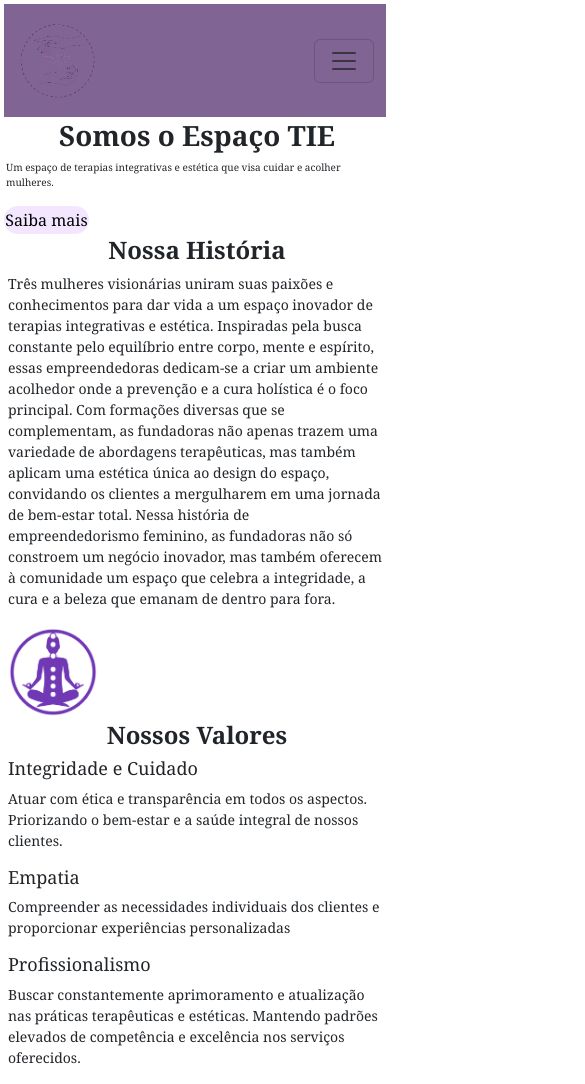
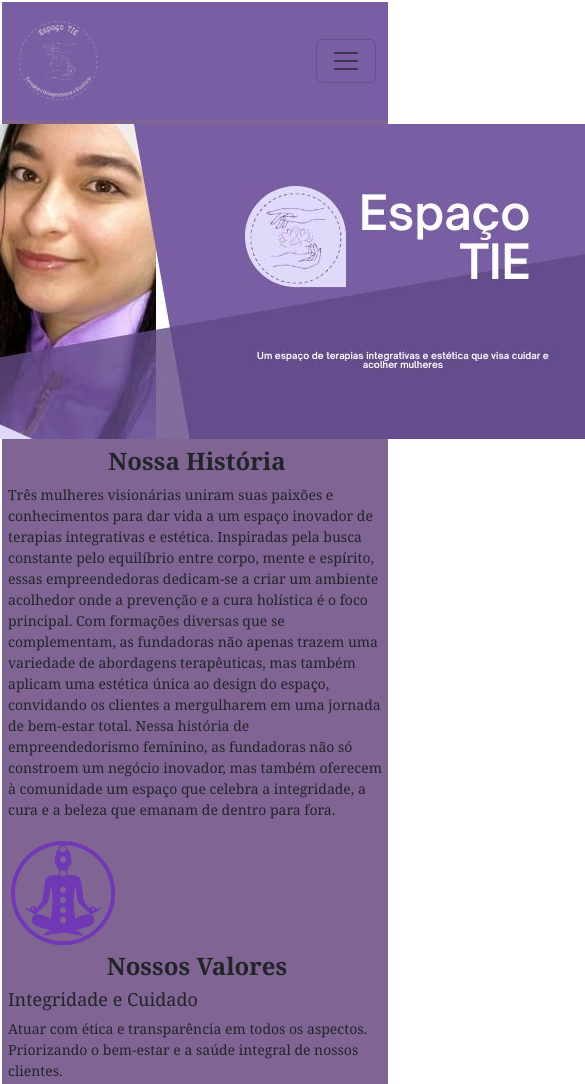
Before and after one commit to Fontana017/SiteEspacoTIE, a plain HTML site: page Index.html in a window 390 px wide. Shown: the top 1084 px of the page, 585 px wide, since content can reach past the window. Drawn offline with nearby package versions, Linux system fonts and the light colour scheme.

Commit message:
foi feito a estilização do site, arrumando o layout responsivel e centralizado as Div

```diff
--- a/Index.css
+++ b/Index.css
@@ -1,18 +1,41 @@
 * {
     border: 0;
     padding: 0;
-     margin: 2px;
+    margin: 2px;
+}
+
+:root {
+    --cor-primaria: #806494;
+    --cor-segundaria: #d397e7;
+    --cor-terciaria: rgb(243, 231, 255);
+    --cor-quarta: #795EA4;
+}
+
+.main{
+    min-width: 360px;
+    max-width: 852px;
+    margin: auto;
+    display:flex;
+    justify-content: center;
+    align-items: center;
+    flex-direction: column;
+    background-color: var(--cor-primaria);
 
 }
 
 .navbar {
-    background-color: #806494;
-
+    background-color: var(--cor-quarta);
+    max-width: 852px;
+    margin: auto;
+    display: flex;
+    justify-content: center;
+    align-items: center;
+    flex-direction: column;
 }
 
 .container-fluid .navbar-brand img {
-    width: 75px;
-    height: 75px;
+    width: 80px;
+    height: 80px;
 }
 
 .container-fluid .collapse .search {
@@ -25,7 +48,7 @@
 
 .container-fluid .collapse .search input[type="text"] {
     width: 38%;
-    background-color: #806494;
+    background-color: white;
     border-radius: 20px;
     text-align: center;
 }
@@ -38,6 +61,19 @@
 
 .title {
     font-family: Georgia, 'Times New Roman', Times, serif;
+     display: flex;
+    justify-content: center;
+    align-items: center;
+    display: flex;
+    flex-direction: column;
+
+}
+
+.title img {
+    max-width: 860px;
+    min-width: 342px;
+
+
 }
 
 .title h1 {
@@ -50,11 +86,16 @@
 }
 
 .title button {
-    background-color: rgb(243, 231, 255);
+    background-color: var(--cor-terciaria);
     width: 85px;
     height: 28px;
     border-radius: 15px;
+
 }
+
+/* .title button: :hover {
+    background-color:  var(--cor-primaria);
+} */
 
 .title p {
     font-size: 10px;
@@ -81,5 +122,11 @@
     font-size: 14px;
 }
 
-/* background-color: #d397e7;
+.sobre .hitory img {
+    width: 110px;
+    height: 110px;
+
+}
+
+/* background-color: ;
 #806494 */
--- a/Index.html
+++ b/Index.html
@@ -17,9 +17,9 @@
 <body>
     <!-- Começo menu -->
 
-        <nav class="navbar navbar-expand-lg  ">
+    <nav class="navbar ">
         <div class="container-fluid">
-                <a class="navbar-brand" href="#"><img src="Favcon.PNG" alt="logo da empresa"></a>
+            <a class="navbar-brand" href="#"><img src="LogoBranca.png" alt="logo da empresa"></a>
             <button class="navbar-toggler" type="button" data-bs-toggle="collapse"
                 data-bs-target="#navbarSupportedContent" aria-controls="navbarSupportedContent" aria-expanded="false"
                 aria-label="Toggle navigation">
@@ -41,22 +41,19 @@
                     <li class="nav-item">
                         <a class="nav-link active" aria-current="page" href="#">Contato</a>
                     </li>
-
-
                 </ul>
                 <div class="search"><input type="text" placeholder="Pesquisar palavra">
                     <Button class="search"><img src="lupa.png"></Button>
                 </div>
             </div>
-
+        </div>
         </div>
     </nav>
+    <div class="main">
         <!--Fim menu-->
         <!-- Apresentação da empresa -->
         <div class="title">
-        <h1>Somos o Espaço TIE</h1>
-        <p> Um espaço de terapias integrativas e estética que visa cuidar e acolher mulheres.</p>
-        <button>Saiba mais</button>
+            <img src="TitleIMG.jpg">
         </div>
         <!-- Fim da apresentação -->
 
@@ -66,20 +63,23 @@
             <Div class="hitory">
                 <h2>Nossa História</h2>
                 <p>Três mulheres visionárias uniram suas paixões e conhecimentos para dar vida a um espaço inovador de
-                terapias integrativas e estética. Inspiradas pela busca constante pelo equilíbrio entre corpo, mente e
+                    terapias integrativas e estética. Inspiradas pela busca constante pelo equilíbrio entre corpo, mente
+                    e
                     espírito, essas empreendedoras dedicam-se a criar um ambiente acolhedor onde a prevenção e a cura
                     holística é o foco principal.
-                Com formações diversas que se complementam, as fundadoras não apenas trazem uma variedade de abordagens
+                    Com formações diversas que se complementam, as fundadoras não apenas trazem uma variedade de
+                    abordagens
                     terapêuticas, mas também aplicam uma estética única ao design do espaço, convidando os clientes a
                     mergulharem em uma jornada de bem-estar total.
                     Nessa história de empreendedorismo feminino, as fundadoras não só constroem um negócio inovador, mas
-                também oferecem à comunidade um espaço que celebra a integridade, a cura e a beleza que emanam de dentro
+                    também oferecem à comunidade um espaço que celebra a integridade, a cura e a beleza que emanam de
+                    dentro
                     para fora.</p>
                 <img src="Corpo menrte e espirito.png" alt="Corpo Mente e Espirito" width="90px" height="90px">
             </Div>
             <!-- Fim da historia -->
 
-        <div>
+            <div class="Valores">
                 <h2>Nossos Valores</h2>
                 <h4>Integridade e Cuidado</h4>
                 <p>Atuar com ética e transparência em todos os aspectos. Priorizando o bem-estar e a saúde integral de
@@ -87,11 +87,19 @@
                 <h4>Empatia</h4>
                 <p>Compreender as necessidades individuais dos clientes e proporcionar experiências personalizadas</p>
                 <h4>Profissionalismo</h4>
-            <p>Buscar constantemente aprimoramento e atualização nas práticas terapêuticas e estéticas. Mantendo padrões
+                <p>Buscar constantemente aprimoramento e atualização nas práticas terapêuticas e estéticas. Mantendo
+                    padrões
                     elevados de competência e excelência nos serviços oferecidos.</p>
 
             </Div>
+
+            <div class="equipe">
+                <h2>Conheça nossa equipe de especialistas </h2>
+                <img src="" alt="">
+                <img src="" alt="">
             </div>
+        </div>
+
         <!-- Fim da div sobre a empresa -->
         <script src="https://cdn.jsdelivr.net/npm/bootstrap@5.3.3/dist/js/bootstrap.bundle.min.js"
             integrity="sha384-YvpcrYf0tY3lHB60NNkmXc5s9fDVZLESaAA55NDzOxhy9GkcIdslK1eN7N6jIeHz"
```
Also changed, not shown: LogoBranca.png (added), TitleIMG.jpg (added), TitleImgPQ.png (added). Lines whose indentation alone changed are shown as unchanged.
